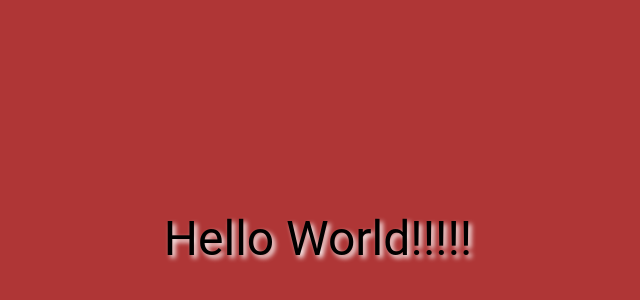
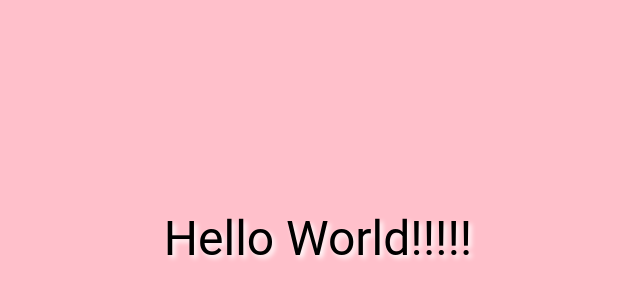
Before and after one commit to sebailey30/demo01, a plain HTML site: page index.html in a window 1280 px wide. Shown: the part 162-462 px from the top of the page, without its empty margins (322-962 px from the left). Drawn offline with Linux system fonts and the light colour scheme.

Commit message:
make funky

```diff
--- a/style.css
+++ b/style.css
@@ -6,7 +6,7 @@ body {
 section {
     display: grid;
     height: 100vh;
-    background: #af3636;
+    background: pink;
 }
 
 h1 {
```
